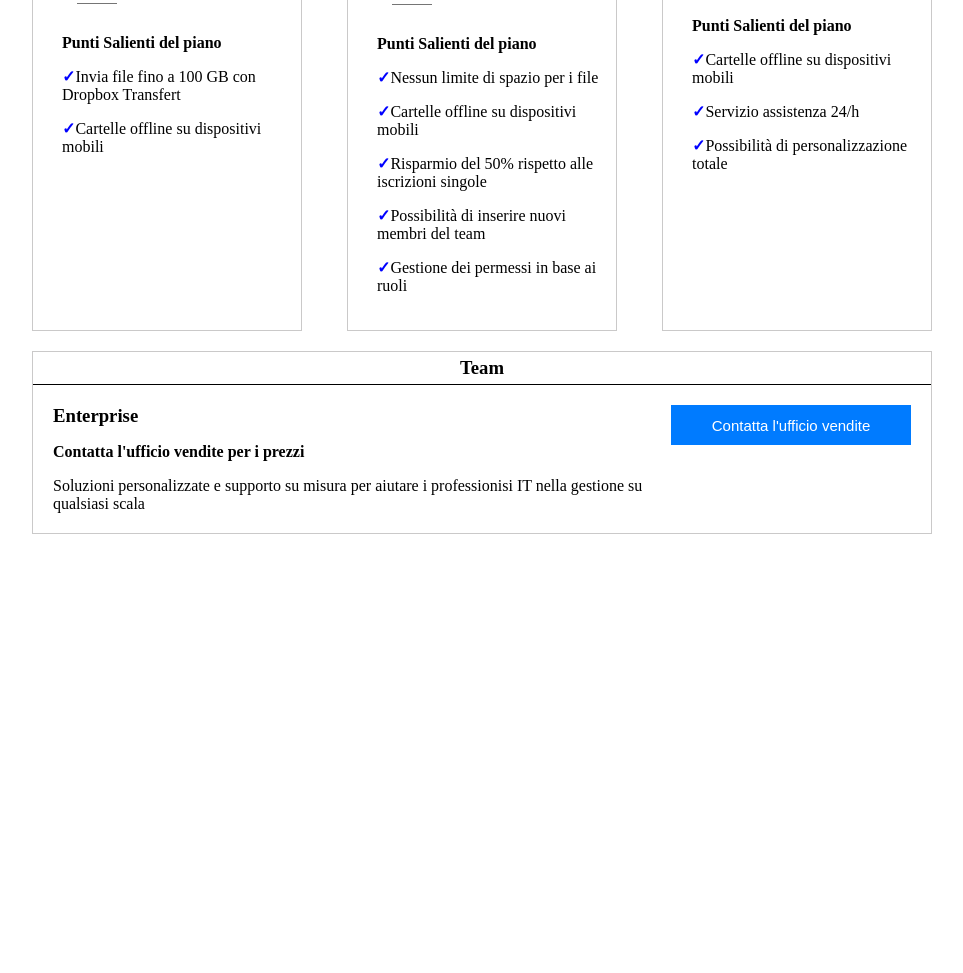
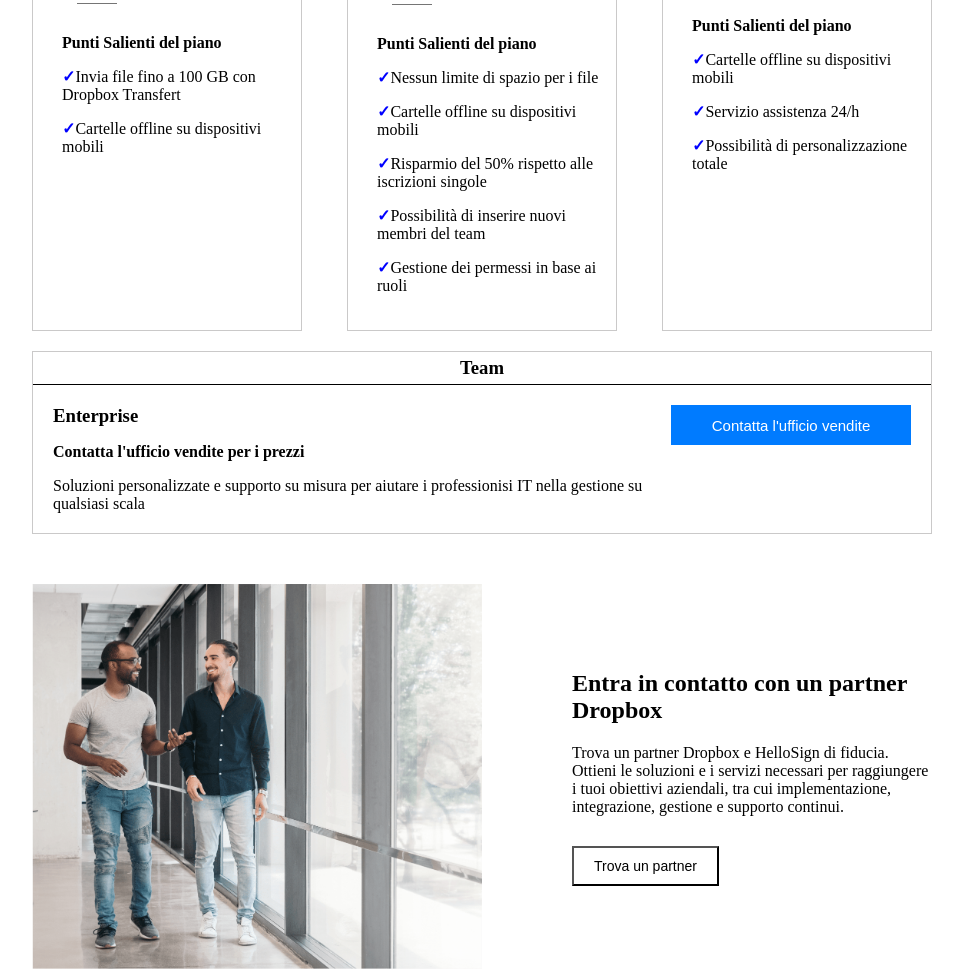
Before and after one commit to StaglianoM/htmlcss-dropbox, a plain HTML site: page index.html in a window 1280 px wide. Shown: the part 1116-2089 px from the top of the page, without its empty margins (158-1121 px from the left). Before the commit the page ends 1700 px from the top, so only its background shows below. Drawn offline with Linux system fonts and the light colour scheme.

Commit message:
add float img+text

```diff
--- a/index.html
+++ b/index.html
@@ -261,6 +261,23 @@
             </div>
         </div>
     </div>
+
+    <div class="container_img">
+        <div class="image-left">
+            <img src="./img/partner.png" alt="partner">
+        </div>
+        <div class="text-right">
+            <h2>Entra in contatto con un partner Dropbox</h2>
+            <p>
+              Trova un partner Dropbox e HelloSign di fiducia. Ottieni le soluzioni e i servizi
+              necessari per raggiungere i tuoi obiettivi aziendali, tra cui implementazione, integrazione,
+              gestione e supporto continui.
+            </p>
+            <button class="partner-button">Trova un partner</button>
+        </div>
+
+    </div>
+
 </body>
 
 </html>
--- a/style.css
+++ b/style.css
@@ -247,3 +247,42 @@ a {
     width: 240px;
     height: 40px;
 }
+
+
+/* img sx */
+
+.container_img {
+    width: 900px;
+    margin: 0 auto;
+    display: flex;
+    justify-content: space-between;
+    align-items: center;
+  }
+
+  .image-left {
+    float: left;
+    width: 50%;
+  }
+
+  .image-left img {
+    width: 100%;
+  }
+
+/* text dx */
+
+  .text-right {
+    float: right;
+    width: 40%;
+  }
+
+  .text-right p {
+    font-size: 16px;
+    margin-bottom: 30px;
+    margin-top: 20px;
+  }
+
+  .text-right button {
+    padding: 10px 20px;
+    font-size: 14px;
+    background-color: white;
+  }
```
